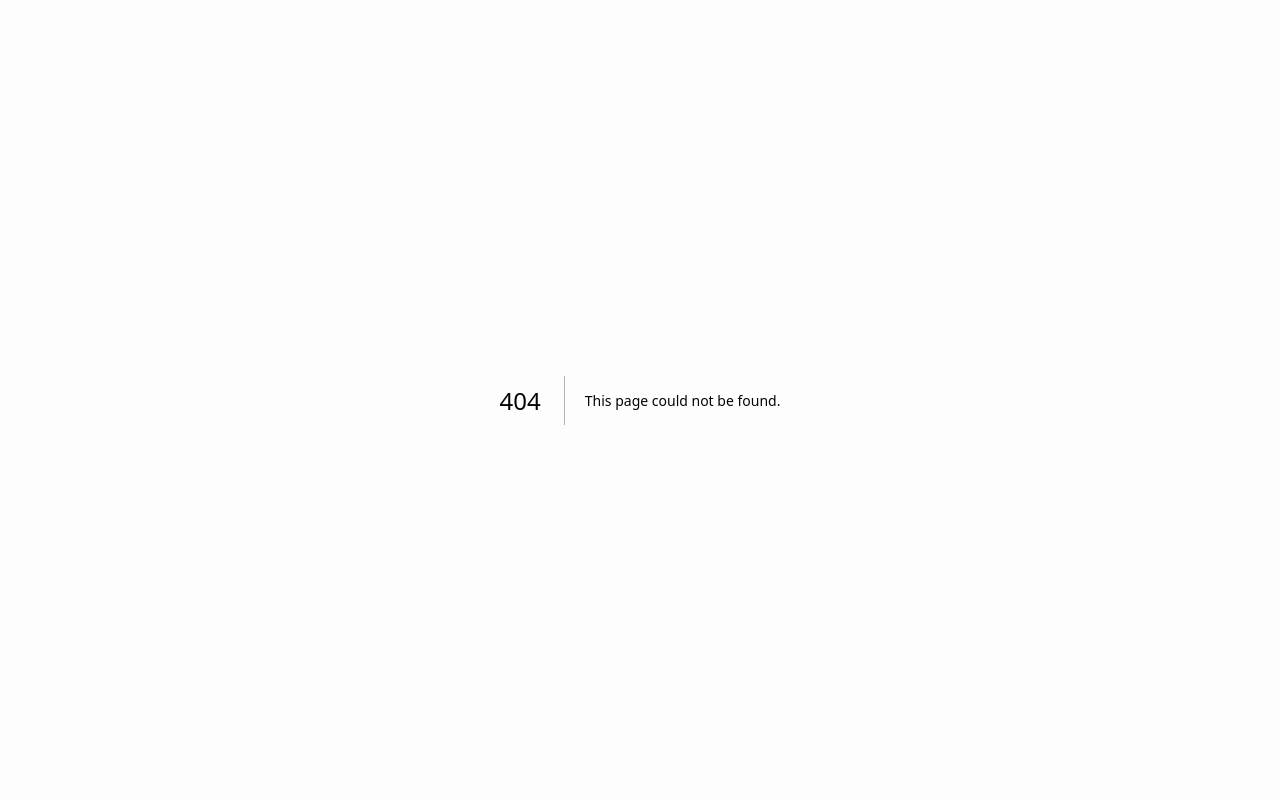
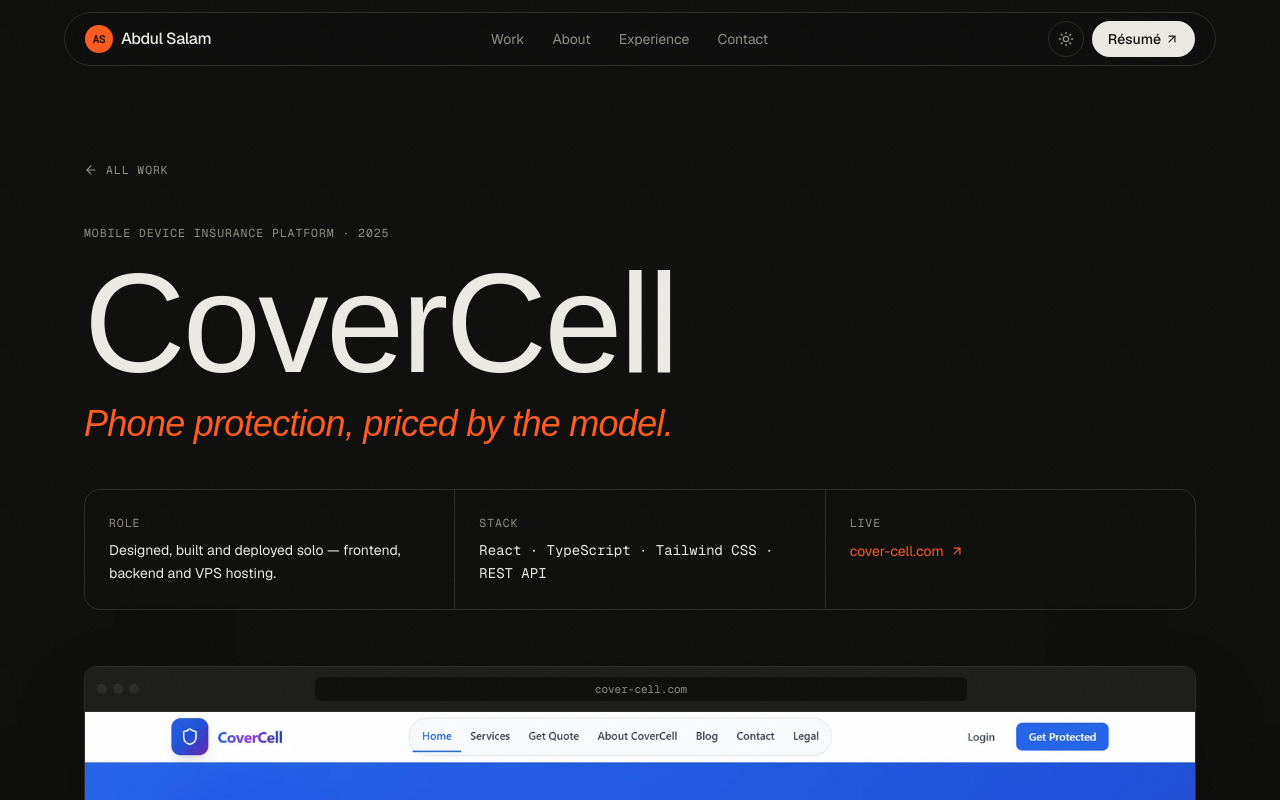
Before and after one commit to abdulsalam2121/My-Portfolio, a Next.js app: page /projects/covercell in a window 1280 px wide. Before the commit this address had no page. Shown: the top 800 px of the page. Built offline with nearby package versions, Linux system fonts and the light colour scheme; a web font is replaced by a local one.

Commit message:
Add ProjectPage component with dynamic metadata and project details

```diff
--- /dev/null
+++ b/app/projects/[slug]/page.tsx
@@ -0,0 +1,134 @@
+import { ArrowLeft, ArrowRight, ArrowUpRight } from "lucide-react";
+import type { Metadata } from "next";
+import Link from "next/link";
+import { notFound } from "next/navigation";
+import { BrowserFrame, PhoneFrame } from "@/components/BrowserFrame";
+import { Nav } from "@/components/Nav";
+import { Reveal } from "@/components/Reveal";
+import { profile, projects } from "@/lib/data";
+
+type Props = { params: Promise<{ slug: string }> };
+
+export function generateStaticParams() {
+  return projects.map((p) => ({ slug: p.slug }));
+}
+
+export async function generateMetadata({ params }: Props): Promise<Metadata> {
+  const { slug } = await params;
+  const p = projects.find((x) => x.slug === slug);
+  if (!p) return {};
+  return { title: `${p.title} — case study`, description: p.summary };
+}
+
+export default async function ProjectPage({ params }: Props) {
+  const { slug } = await params;
+  const index = projects.findIndex((x) => x.slug === slug);
+  if (index === -1) notFound();
+  const p = projects[index];
+  const next = projects[(index + 1) % projects.length];
+
+  return (
+    <>
+      <Nav />
+      <main className="mx-auto max-w-6xl px-5 pb-20 pt-32 sm:pt-40">
+        <Link href="/#work" className="label link-underline inline-flex items-center gap-2 hover:!text-ink">
+          <ArrowLeft size={14} /> All work
+        </Link>
+
+        <Reveal>
+          <p className="label mt-10 mb-4">
+            {p.kind} · {p.year}
+          </p>
+          <h1 className="display text-[clamp(3.5rem,11vw,9rem)]">{p.title}</h1>
+          <p className="display mt-4 text-3xl italic text-accent sm:text-4xl">{p.tagline}</p>
+        </Reveal>
+
+        <Reveal delay={0.1}>
+          <dl className="mt-12 grid gap-px overflow-hidden rounded-2xl border border-line bg-line sm:grid-cols-3">
+            <div className="bg-bg p-6">
+              <dt className="label mb-2">Role</dt>
+              <dd className="text-sm leading-relaxed">{p.role}</dd>
+            </div>
+            <div className="bg-bg p-6">
+              <dt className="label mb-2">Stack</dt>
+              <dd className="font-mono text-sm leading-relaxed">{p.stack.join(" · ")}</dd>
+            </div>
+            <div className="bg-bg p-6">
+              <dt className="label mb-2">Live</dt>
+              <dd>
+                <a
+                  href={p.live}
+                  target="_blank"
+                  rel="noreferrer"
+                  className="inline-flex items-center gap-1.5 text-sm text-accent link-underline"
+                >
+                  {p.liveLabel} <ArrowUpRight size={14} />
+                </a>
+              </dd>
+            </div>
+          </dl>
+        </Reveal>
+
+        <Reveal delay={0.1} className="mt-14">
+          <div className="relative">
+            <BrowserFrame src={p.shots[0].desktop} alt={p.shots[0].alt} url={p.liveLabel} priority sizes="(min-width: 1152px) 1100px, 100vw" />
+            <PhoneFrame
+              src={p.shots[0].mobile}
+              alt={`${p.title} on mobile`}
+              className="absolute -bottom-10 right-4 hidden w-[17%] sm:block"
+            />
+          </div>
+        </Reveal>
+
+        <div className="mt-28 grid gap-14 lg:grid-cols-2">
+          <Reveal>
+            <p className="label mb-3 !text-accent">The problem</p>
+            <p className="text-xl leading-relaxed">{p.problem}</p>
+          </Reveal>
+          <Reveal delay={0.1}>
+            <p className="label mb-3 !text-accent">The solution</p>
+            <p className="text-xl leading-relaxed text-muted">{p.solution}</p>
+          </Reveal>
+        </div>
+
+        <Reveal className="mt-24">
+          <p className="label mb-5">What it does</p>
+          <ul className="divide-y divide-line border-y border-line">
+            {p.highlights.map((h, i) => (
+              <li key={h} className="flex gap-6 py-5">
+                <span className="label w-8 shrink-0 pt-1">0{i + 1}</span>
+                <span className="text-lg">{h}</span>
+              </li>
+            ))}
+          </ul>
+        </Reveal>
+
+        {p.shots[1] && (
+          <Reveal className="mt-24">
+            <BrowserFrame src={p.shots[1].desktop} alt={p.shots[1].alt} url={p.liveLabel} sizes="(min-width: 1152px) 1100px, 100vw" />
+          </Reveal>
+        )}
+
+        <Reveal className="mt-28">
+          <Link
+            href={`/projects/${next.slug}`}
+            className="group flex items-end justify-between gap-6 rounded-[2rem] border border-line bg-surface p-8 transition hover:border-accent sm:p-12"
+          >
+            <div>
+              <p className="label mb-3">Next project</p>
+              <p className="display text-5xl sm:text-7xl">{next.title}</p>
+            </div>
+            <ArrowRight size={40} className="mb-2 shrink-0 transition group-hover:translate-x-2 group-hover:text-accent" />
+          </Link>
+          <p className="mt-8 text-center text-sm text-muted">
+            Want something like this?{" "}
+            <a href={`mailto:${profile.email}`} className="text-ink link-underline">
+              Let’s talk
+            </a>
+            .
+          </p>
+        </Reveal>
+      </main>
+    </>
+  );
+}
```
